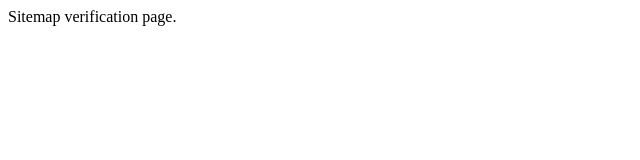
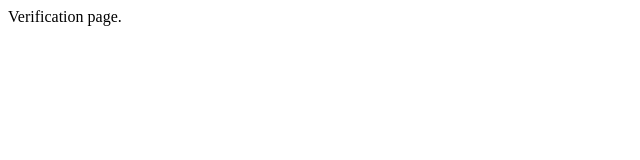
Before and after one commit to AtHigherScale/sitemap, a plain HTML site: page index.html in a window 1280 px wide. Shown: the full height of the page, 0-640 px from the left. Drawn offline with Linux system fonts and the light colour scheme.

Commit message:
Update index.html

```diff
--- a/index.html
+++ b/index.html
@@ -3,6 +3,6 @@
     <meta name="google-site-verification" content="bOSht5PI69evG-GgPNvMTV-YdAXr1W2FStXWcLSkHmc" />
   </head>
   <body>
-    Sitemap verification page.
+    Verification page.
   </body>
 </html>
```
